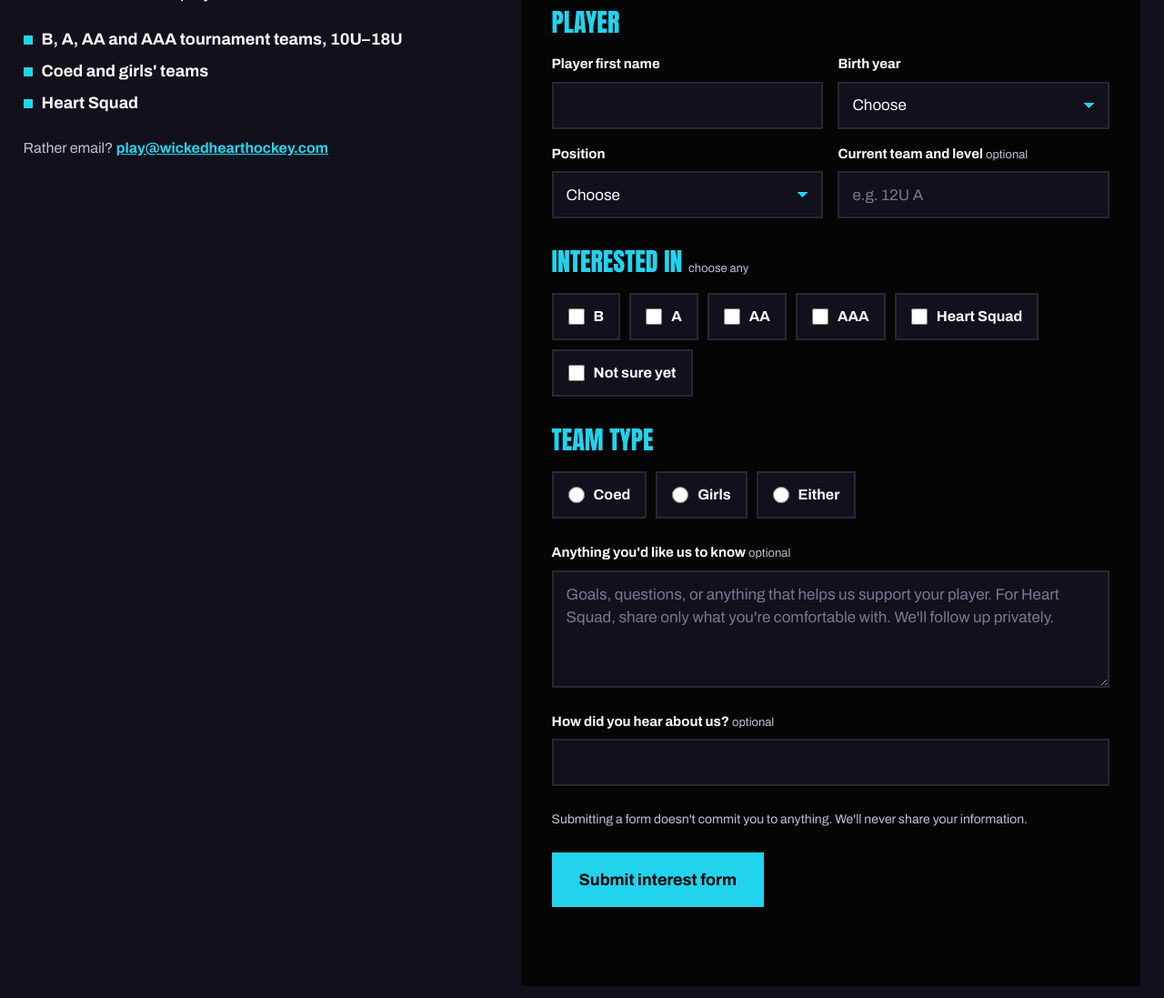
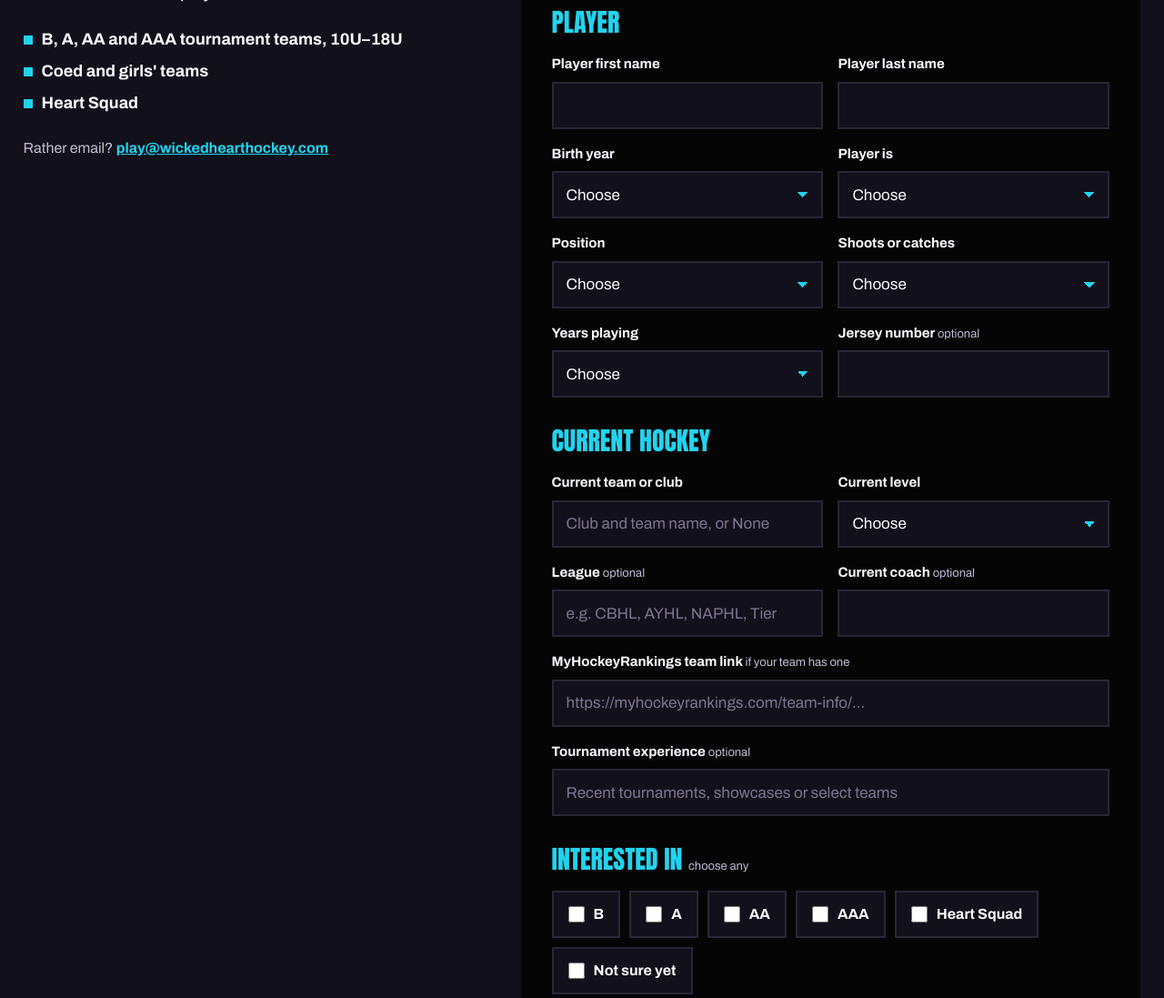
Before and after one commit to puckitapparel/wicked-heart-hockey, a plain HTML site: page index.html in a window 1280 px wide. Shown: the part 10831-11928 px from the top of the page at 91% size. Drawn offline with Linux system fonts and the light colour scheme.

Commit message:
Interest form: player and current hockey details, MyHockeyRankings

```diff
--- a/index.html
+++ b/index.html
@@ -10,7 +10,7 @@
 <link rel="preconnect" href="https://fonts.googleapis.com">
 <link rel="preconnect" href="https://fonts.gstatic.com" crossorigin>
 <link href="https://fonts.googleapis.com/css2?family=Anton&family=Archivo:wght@400;500;700&display=swap" rel="stylesheet">
-<link rel="stylesheet" href="styles.css?v=5">
+<link rel="stylesheet" href="styles.css?v=6">
 </head>
 <body>
 
@@ -232,10 +232,19 @@
       <legend>Player</legend>
       <div class="row2">
         <label>Player first name<input name="Player first name" type="text" required></label>
+        <label>Player last name<input name="Player last name" type="text" required></label>
+      </div>
+      <div class="row2">
         <label>Birth year
           <select name="Birth year" required>
             <option value="">Choose</option>
             <option>2008</option><option>2009</option><option>2010</option><option>2011</option><option>2012</option><option>2013</option><option>2014</option><option>2015</option><option>2016</option><option>2017</option><option>2018</option><option>2019</option>
+          </select>
+        </label>
+        <label>Player is
+          <select name="Player gender" required>
+            <option value="">Choose</option>
+            <option>Boy</option><option>Girl</option><option>Prefer not to say</option>
           </select>
         </label>
       </div>
@@ -246,8 +255,41 @@
             <option>Forward</option><option>Defense</option><option>Goalie</option><option>Plays multiple</option>
           </select>
         </label>
-        <label><span class="lb">Current team and level <span class="opt">optional</span></span><input name="Current team and level" type="text" placeholder="e.g. 12U A"></label>
+        <label>Shoots or catches
+          <select name="Shoots" required>
+            <option value="">Choose</option>
+            <option>Left</option><option>Right</option>
+          </select>
+        </label>
       </div>
+      <div class="row2">
+        <label>Years playing
+          <select name="Years playing" required>
+            <option value="">Choose</option>
+            <option>1–2</option><option>3–4</option><option>5–6</option><option>7+</option>
+          </select>
+        </label>
+        <label><span class="lb">Jersey number <span class="opt">optional</span></span><input name="Jersey number" type="text" inputmode="numeric" maxlength="3"></label>
+      </div>
+    </fieldset>
+
+    <fieldset>
+      <legend>Current hockey</legend>
+      <div class="row2">
+        <label>Current team or club<input name="Current team" type="text" placeholder="Club and team name, or None" required></label>
+        <label>Current level
+          <select name="Current level" required>
+            <option value="">Choose</option>
+            <option>AAA</option><option>AA</option><option>A</option><option>B</option><option>House or rec</option><option>Adaptive or special needs program</option><option>Not on a team right now</option>
+          </select>
+        </label>
+      </div>
+      <div class="row2">
+        <label><span class="lb">League <span class="opt">optional</span></span><input name="League" type="text" placeholder="e.g. CBHL, AYHL, NAPHL, Tier"></label>
+        <label><span class="lb">Current coach <span class="opt">optional</span></span><input name="Current coach" type="text"></label>
+      </div>
+      <label class="full"><span class="lb">MyHockeyRankings team link <span class="opt">if your team has one</span></span><input name="MyHockeyRankings link" type="text" inputmode="url" placeholder="https://myhockeyrankings.com/team-info/..."></label>
+      <label class="full"><span class="lb">Tournament experience <span class="opt">optional</span></span><input name="Tournament experience" type="text" placeholder="Recent tournaments, showcases or select teams"></label>
     </fieldset>
 
     <fieldset class="chips">
@@ -301,6 +343,6 @@
   </div>
 </footer>
 
-<script src="main.js?v=5"></script>
+<script src="main.js?v=6"></script>
 </body>
 </html>
--- a/styles.css
+++ b/styles.css
@@ -264,7 +264,7 @@ mark{color:#000;padding:0 .12em;-webkit-box-decoration-break:clone;box-decoratio
 .row2{display:grid;grid-template-columns:1fr 1fr;gap:16px}
 .iform label{display:flex;flex-direction:column;gap:8px;font-weight:700;font-size:15px}
 .opt{font-weight:400;color:var(--soft);font-size:13px;font-family:var(--text);text-transform:none}
-.iform input[type=text],.iform input[type=email],.iform input[type=tel],.iform select,.iform textarea{font:400 17px var(--text);color:var(--ink);background:var(--raise);border:2px solid #2a2635;border-radius:0;padding:13px 14px;min-height:52px;width:100%;transition:border-color .15s}
+.iform input[type=text],.iform input[type=email],.iform input[type=tel],.iform input[type=url],.iform select,.iform textarea{font:400 17px var(--text);color:var(--ink);background:var(--raise);border:2px solid #2a2635;border-radius:0;padding:13px 14px;min-height:52px;width:100%;transition:border-color .15s}
 .iform textarea{resize:vertical;min-height:120px;line-height:1.45}
 .iform select{appearance:none;background-image:linear-gradient(45deg,transparent 50%,var(--cyan) 50%),linear-gradient(135deg,var(--cyan) 50%,transparent 50%);background-position:calc(100% - 20px) 50%,calc(100% - 14px) 50%;background-size:6px 6px;background-repeat:no-repeat;padding-right:40px}
 .iform input:focus,.iform select:focus,.iform textarea:focus{outline:none;border-color:var(--cyan)}
```
